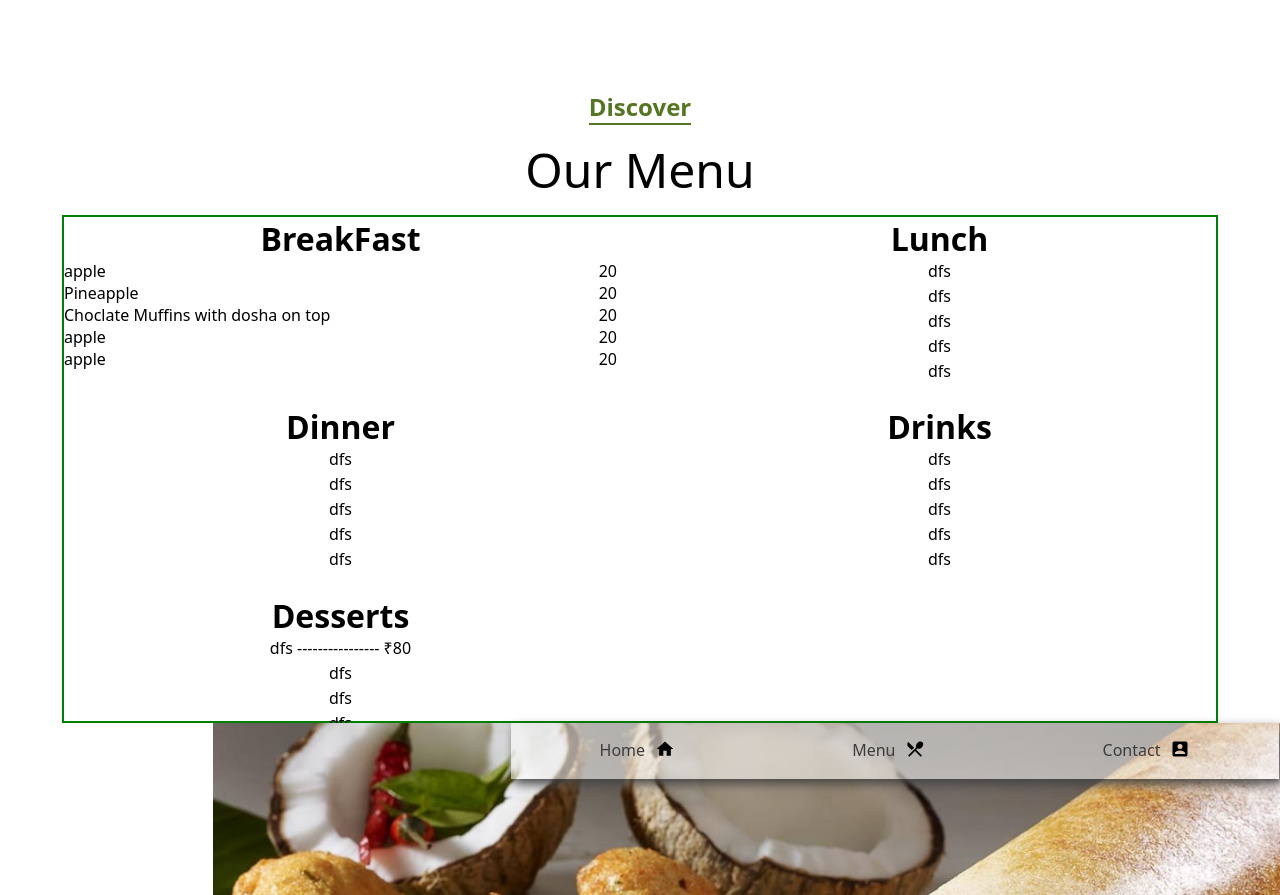
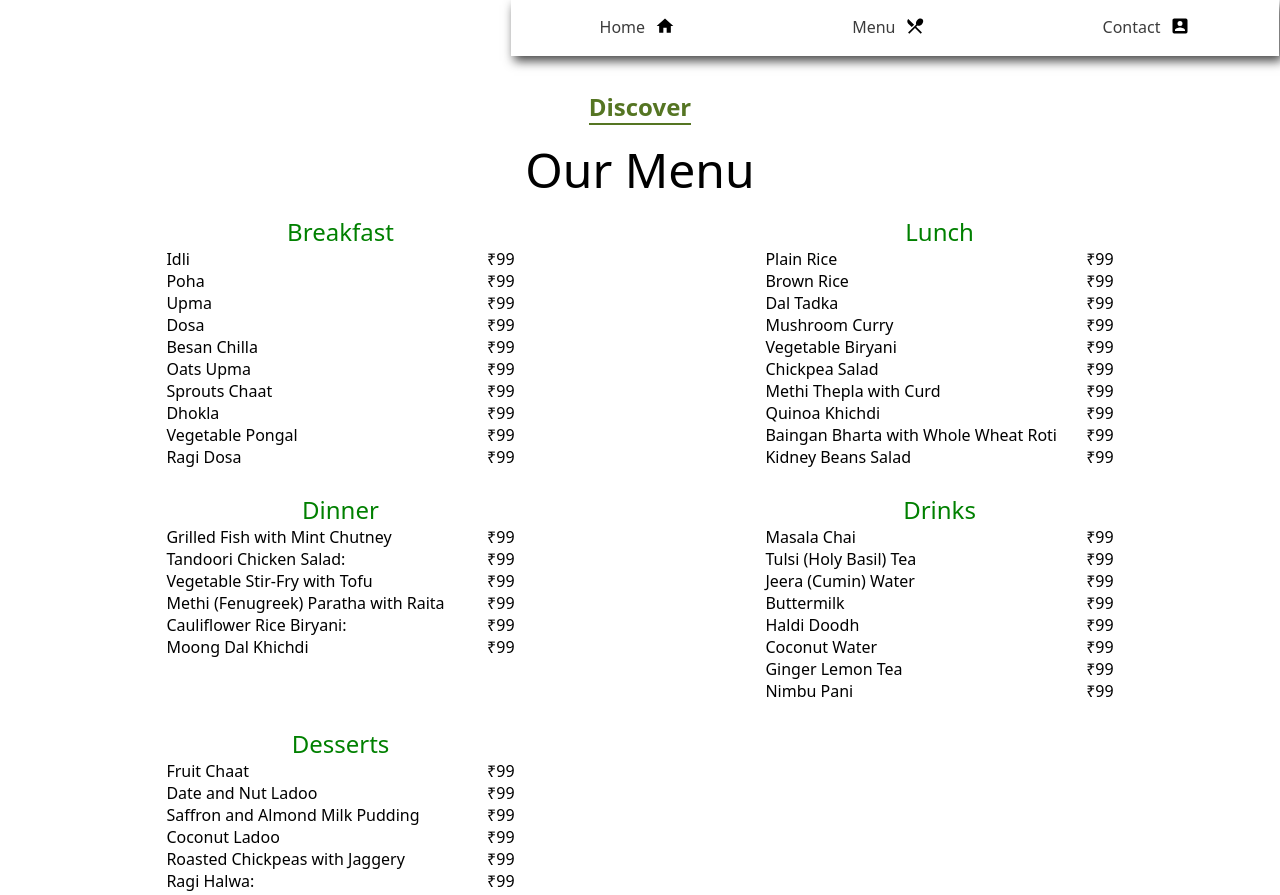
Before and after one commit to praneeth-ayla/restaurant-page, a website built with webpack: page src/index.html in a window 1280 px wide. Shown: the top 895 px of the page. Built offline with nearby package versions, Linux system fonts and the light colour scheme.

Commit message:
menu added dynamically

```diff
--- a/src/index.html
+++ b/src/index.html
@@ -11,91 +11,7 @@
 			href="style.css" /> -->
 	</head>
 	<body>
-		<div id="container">
-			<div id="menu">
-				<div id="menuIcon">Discover</div>
-				<div id="menuSmallIcon">Our Menu</div>
-				<div id="cardsContainer">
-					<div
-						class="menuCard"
-						id="breakfastCard">
-						<h1 class="cardName">BreakFast</h1>
-						<ul>
-							<div class="menuItems">
-								<div class="itemName">apple</div>
-								<div class="itemPrice">20</div>
-							</div>
-							<div class="menuItems">
-								<div class="itemName">Pineapple</div>
-								<div class="itemPrice">20</div>
-							</div>
-							<div class="menuItems">
-								<div class="itemName">
-									Choclate Muffins with dosha on top
-								</div>
-								<div class="itemPrice">20</div>
-							</div>
-							<div class="menuItems">
-								<div class="itemName">apple</div>
-								<div class="itemPrice">20</div>
-							</div>
-							<div class="menuItems">
-								<div class="itemName">apple</div>
-								<div class="itemPrice">20</div>
-							</div>
-						</ul>
-					</div>
-					<div
-						class="menuCard"
-						id="lunchCard">
-						<h1 class="cardName">Lunch</h1>
-						<ul>
-							<li>dfs</li>
-							<li>dfs</li>
-							<li>dfs</li>
-							<li>dfs</li>
-							<li>dfs</li>
-						</ul>
-					</div>
-					<div
-						class="menuCard"
-						id="dinnerCard">
-						<h1 class="cardName">Dinner</h1>
-						<ul>
-							<li>dfs</li>
-							<li>dfs</li>
-							<li>dfs</li>
-							<li>dfs</li>
-							<li>dfs</li>
-						</ul>
-					</div>
-					<div
-						class="menuCard"
-						id="drinksCard">
-						<h1 class="cardName">Drinks</h1>
-						<ul>
-							<li>dfs</li>
-							<li>dfs</li>
-							<li>dfs</li>
-							<li>dfs</li>
-							<li>dfs</li>
-						</ul>
-					</div>
-					<div
-						class="menuCard"
-						id="dessertsCard">
-						<h1 class="cardName">Desserts</h1>
-						<ul>
-							<li>dfs ---------------- ₹80</li>
-							<li>dfs</li>
-							<li>dfs</li>
-							<li>dfs</li>
-							<li>dfs</li>
-						</ul>
-					</div>
-				</div>
-			</div>
-		</div>
+		<div id="container"></div>
 
 		<script
 			src="index.js"
--- a/src/index.js
+++ b/src/index.js
@@ -1,9 +1,11 @@
 import { navBar } from "./modules/navBar.js"
 import { homePage } from "./modules/home.js"
 import "./style.css";
+import { menuPage } from "./modules/menu.js";
 
 const container = document.getElementById('container')
 
 
 navBar()
-homePage()
+// homePage()
+menuPage()
--- /dev/null
+++ b/src/modules/menu.js
@@ -0,0 +1,172 @@
+
+
+export function menuPage() {
+    const container = document.getElementById('container')
+    const menu = document.createElement('div')
+    menu.id = 'menu'
+    container.appendChild(menu)
+
+    const menuIcon = document.createElement('div')
+    menuIcon.textContent = 'Discover';
+    menuIcon.id = 'menuIcon'
+    menu.appendChild(menuIcon)
+
+    const menuSmallIcon = document.createElement('div')
+    menuSmallIcon.textContent = 'Our Menu'
+    menuSmallIcon.id = 'menuSmallIcon'
+    menu.appendChild(menuSmallIcon)
+
+
+    const cardsContainer = document.createElement('div')
+    cardsContainer.id = 'cardsContainer'
+    menu.appendChild(cardsContainer)
+
+
+    const breakfastCard = document.createElement('div')
+    breakfastCard.id = 'breakfast'
+    breakfastCard.className = 'menuCards'
+    cardsContainer.appendChild(breakfastCard)
+
+
+    const lunchCard = document.createElement('div')
+    lunchCard.id = 'lunch'
+    lunchCard.className = 'menuCards'
+    cardsContainer.appendChild(lunchCard)
+
+
+
+    const dinnerCard = document.createElement('div')
+    dinnerCard.id = 'dinner'
+    dinnerCard.className = 'menuCards'
+    cardsContainer.appendChild(dinnerCard)
+
+    const drinksCard = document.createElement('div')
+    drinksCard.id = 'drinks'
+    drinksCard.className = 'menuCards'
+    cardsContainer.appendChild(drinksCard)
+
+    const dessertsCard = document.createElement('div')
+    dessertsCard.id = 'desserts'
+    dessertsCard.className = 'menuCards'
+    cardsContainer.appendChild(dessertsCard)
+
+    const breakfastName = document.createElement('div')
+    breakfastName.textContent = 'Breakfast'
+    breakfastName.className = 'itemTypeHeadings'
+    breakfastCard.appendChild(breakfastName)
+
+    const lunchName = document.createElement('div')
+    lunchName.textContent = 'Lunch'
+    lunchName.className = 'itemTypeHeadings'
+    lunchCard.appendChild(lunchName)
+
+    const dinnerName = document.createElement('div')
+    dinnerName.textContent = 'Dinner'
+    dinnerName.className = 'itemTypeHeadings'
+    dinnerCard.appendChild(dinnerName)
+
+    const drinksName = document.createElement('div')
+    drinksName.textContent = 'Drinks'
+    drinksName.className = 'itemTypeHeadings'
+    drinksCard.appendChild(drinksName)
+
+    const dessertsName = document.createElement('div')
+    dessertsName.textContent = 'Desserts'
+    dessertsName.className = 'itemTypeHeadings'
+    dessertsCard.appendChild(dessertsName)
+
+
+    const itemTypes = {
+
+        breakfast: [],
+        lunch: [],
+        dinner: [],
+        drinks: [],
+        desserts: [],
+    }
+
+
+    const createItems = (itemType, itemName, itemPrice) => {
+        let item = { itemName, itemPrice }
+        itemType.push(item)
+    }
+
+
+    createItems(itemTypes.breakfast, 'Idli', '₹99')
+    createItems(itemTypes.breakfast, 'Poha', '₹99')
+    createItems(itemTypes.breakfast, 'Upma', '₹99')
+    createItems(itemTypes.breakfast, 'Dosa', '₹99')
+    createItems(itemTypes.breakfast, 'Besan Chilla', '₹99')
+    createItems(itemTypes.breakfast, 'Oats Upma', '₹99')
+    createItems(itemTypes.breakfast, 'Sprouts Chaat', '₹99')
+    createItems(itemTypes.breakfast, 'Dhokla', '₹99')
+    createItems(itemTypes.breakfast, 'Vegetable Pongal', '₹99')
+    createItems(itemTypes.breakfast, 'Ragi Dosa', '₹99')
+
+
+    createItems(itemTypes.lunch, 'Plain Rice', '₹99')
+    createItems(itemTypes.lunch, 'Brown Rice', '₹99')
+    createItems(itemTypes.lunch, 'Dal Tadka', '₹99')
+    createItems(itemTypes.lunch, 'Mushroom Curry', '₹99')
+    createItems(itemTypes.lunch, 'Vegetable Biryani', '₹99')
+    createItems(itemTypes.lunch, 'Chickpea Salad', '₹99')
+    createItems(itemTypes.lunch, 'Methi Thepla with Curd', '₹99')
+    createItems(itemTypes.lunch, 'Quinoa Khichdi', '₹99')
+    createItems(itemTypes.lunch, 'Baingan Bharta with Whole Wheat Roti', '₹99')
+    createItems(itemTypes.lunch, 'Kidney Beans Salad', '₹99')
+
+
+    createItems(itemTypes.dinner, 'Grilled Fish with Mint Chutney', '₹99')
+    createItems(itemTypes.dinner, 'Tandoori Chicken Salad:', '₹99')
+    createItems(itemTypes.dinner, 'Vegetable Stir-Fry with Tofu', '₹99')
+    createItems(itemTypes.dinner, 'Methi (Fenugreek) Paratha with Raita', '₹99')
+    createItems(itemTypes.dinner, 'Cauliflower Rice Biryani:', '₹99')
+    createItems(itemTypes.dinner, 'Moong Dal Khichdi', '₹99')
+
+
+    createItems(itemTypes.drinks, 'Masala Chai', '₹99')
+    createItems(itemTypes.drinks, 'Tulsi (Holy Basil) Tea', '₹99')
+    createItems(itemTypes.drinks, 'Jeera (Cumin) Water', '₹99')
+    createItems(itemTypes.drinks, 'Buttermilk', '₹99')
+    createItems(itemTypes.drinks, 'Haldi Doodh', '₹99')
+    createItems(itemTypes.drinks, 'Coconut Water ', '₹99')
+    createItems(itemTypes.drinks, 'Ginger Lemon Tea ', '₹99')
+    createItems(itemTypes.drinks, 'Nimbu Pani ', '₹99')
+
+
+    createItems(itemTypes.desserts, 'Fruit Chaat', '₹99')
+    createItems(itemTypes.desserts, 'Date and Nut Ladoo', '₹99')
+    createItems(itemTypes.desserts, 'Saffron and Almond Milk Pudding', '₹99')
+    createItems(itemTypes.desserts, 'Coconut Ladoo', '₹99')
+    createItems(itemTypes.desserts, 'Roasted Chickpeas with Jaggery', '₹99')
+    createItems(itemTypes.desserts, 'Ragi Halwa:', '₹99')
+
+    console.log(itemTypes.desserts)
+
+
+    const renderItems = (itemType, itemCard) => {
+        const itemList = document.createElement('div')
+        itemTypes[itemType].forEach(element => {
+            const itemDiv = document.createElement('div');
+            itemDiv.className = 'menuItem'
+
+            const itemNameDiv = document.createElement('div')
+            itemNameDiv.textContent = element.itemName
+            const itemPriceDiv = document.createElement('div')
+            itemPriceDiv.textContent = element.itemPrice
+
+            itemDiv.appendChild(itemNameDiv)
+            itemDiv.appendChild(itemPriceDiv)
+            itemList.appendChild(itemDiv)
+            console.log(element.itemName)
+        });
+        itemCard.appendChild(itemList)
+    }
+
+    renderItems("breakfast", breakfastCard)
+    renderItems("lunch", lunchCard)
+    renderItems("dinner", dinnerCard)
+    renderItems("drinks", drinksCard)
+    renderItems("desserts", dessertsCard)
+
+}
--- a/src/style.css
+++ b/src/style.css
@@ -81,6 +81,7 @@
 	flex-direction: column;
 	justify-content: center;
 	align-items: center;
+	padding-bottom: 5%;
 }
 
 #menuIcon {
@@ -99,26 +100,20 @@
 #cardsContainer {
 	display: grid;
 	width: 90%;
-	border: 2px solid green;
 	grid-template-columns: repeat(auto-fill, minmax(33%, 1fr));
 	grid-auto-rows: auto;
 	gap: 4%;
 	grid-row-gap: 4%;
 }
 
-.menuCard {
+.itemTypeHeadings {
+	font-size: x-large;
+	color: green;
 	text-align: center;
 }
 
-ul {
-	list-style-type: none;
-}
-
-li {
-	padding-bottom: 3px;
-}
-
-.menuItems {
+.menuItem {
 	display: flex;
 	justify-content: space-between;
+	padding: 0 8vw;
 }
```
